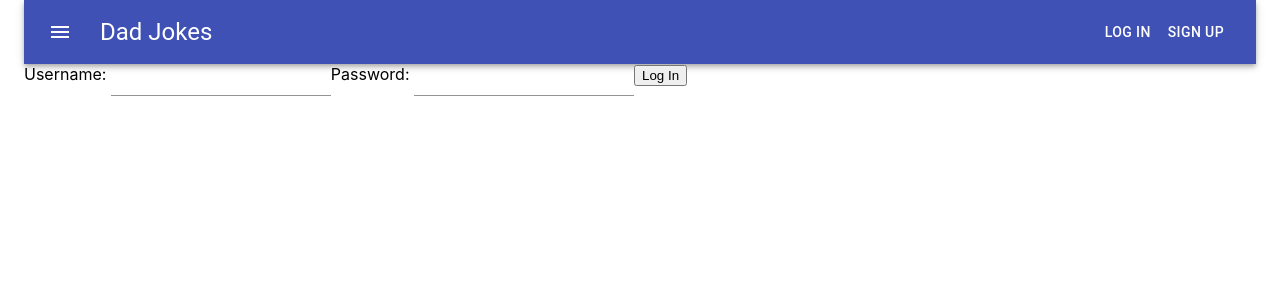
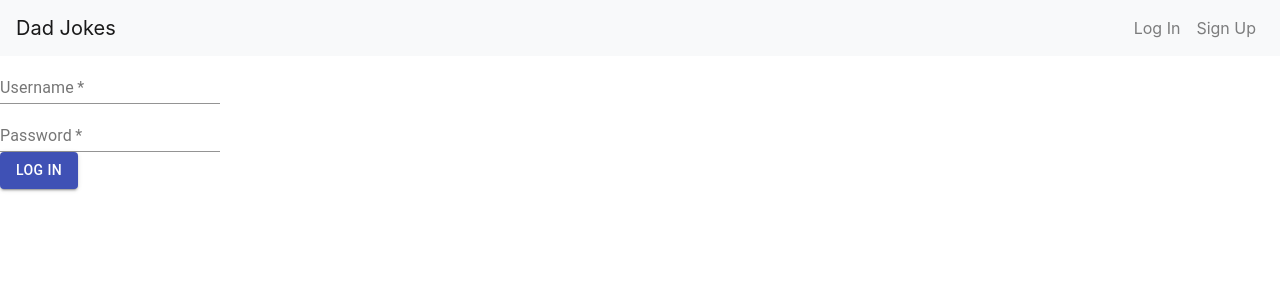
Before and after one commit to bvneilson/Front-End, a React (Create React App) app: page /login in a window 1280 px wide. Shown: the top 300 px of the page. Built offline with nearby package versions, Linux system fonts and the light colour scheme.

Commit message:
Redirects file for netlify, swap to reactstrap, creating login/signup

```diff
--- a/package.json
+++ b/package.json
@@ -8,10 +8,12 @@
     "@testing-library/jest-dom": "^4.2.4",
     "@testing-library/react": "^9.3.2",
     "@testing-library/user-event": "^7.1.2",
+    "bootstrap": "^4.4.1",
     "react": "^16.12.0",
     "react-dom": "^16.12.0",
     "react-router-dom": "^5.1.2",
-    "react-scripts": "3.3.0"
+    "react-scripts": "3.3.0",
+    "reactstrap": "^8.2.0"
   },
   "scripts": {
     "start": "react-scripts start",
--- a/src/App.css
+++ b/src/App.css
@@ -27,11 +27,7 @@
   color: #61dafb;
 }
 
-@keyframes App-logo-spin {
-  from {
-    transform: rotate(0deg);
-  }
-  to {
-    transform: rotate(360deg);
-  }
+a {
+  color: inherit;
+  text-decoration: none;
 }
--- a/src/App.js
+++ b/src/App.js
@@ -1,19 +1,16 @@
 import React from 'react';
 import { Route } from 'react-router-dom';
-import { makeStyles } from '@material-ui/core/styles';
 import './App.css';
-import Container from '@material-ui/core/Container';
-
 
 import Header from './components/Header.js';
 import Login from './components/Login.js';
 
 function App() {
   return (
-    <Container className="App">
+    <div className="App">
       <Header />
       <Route path="/login" component={Login} />
-    </Container>
+    </div>
   );
 }
 
--- a/src/components/Header.js
+++ b/src/components/Header.js
@@ -1,40 +1,28 @@
-import React from 'react';
-import { makeStyles } from '@material-ui/core/styles';
-import AppBar from '@material-ui/core/AppBar';
-import Toolbar from '@material-ui/core/Toolbar';
-import Typography from '@material-ui/core/Typography';
-import Button from '@material-ui/core/Button';
-import IconButton from '@material-ui/core/IconButton';
-import MenuIcon from '@material-ui/icons/Menu';
+import React, { useState } from 'react';
+import { Link } from 'react-router-dom';
+import {Collapse, Navbar, NavbarToggler, Nav, NavItem} from 'reactstrap';
 
-const useStyles = makeStyles(theme => ({
-  root: {
-    flexGrow: 1,
-  },
-  menuButton: {
-    marginRight: theme.spacing(2),
-  },
-  title: {
-    flexGrow: 1,
-  },
-}));
 
 const Header = () => {
-  const classes = useStyles();
+  const [isOpen, setIsOpen] = useState(false);
+
+  const toggle = () => setIsOpen(!isOpen);
 
   return (
-    <AppBar position="static">
-      <Toolbar>
-        <IconButton edge="start" className={classes.menuButton} color="inherit" aria-label="menu">
-          <MenuIcon />
-        </IconButton>
-        <Typography variant="h5" className={classes.title}>
-          Dad Jokes
-        </Typography>
-        <Button color="inherit">Log In</Button>
-        <Button color="inherit">Sign Up</Button>
-      </Toolbar>
-    </AppBar>
+    <Navbar color="light" light expand="md">
+      <Link to="/" className="navbar-brand">Dad Jokes</Link>
+      <NavbarToggler onClick={toggle} />
+      <Collapse isOpen={isOpen} navbar>
+        <Nav className="rightNav ml-auto" navbar>
+          <NavItem>
+            <Link to="/login" className="nav-link">Log In</Link>
+          </NavItem>
+          <NavItem>
+            <Link to="/signup" className="nav-link">Sign Up</Link>
+          </NavItem>
+        </Nav>
+      </Collapse>
+    </Navbar>
   )
 }
 
--- a/src/components/Login.js
+++ b/src/components/Login.js
@@ -1,13 +1,19 @@
 import React, { useState } from 'react';
 import { makeStyles } from '@material-ui/core/styles';
+import FormLabel from '@material-ui/core/FormLabel';
 import TextField from '@material-ui/core/TextField';
+import Button from '@material-ui/core/Button';
+import Grid from '@material-ui/core/Grid';
 
 const useStyles = makeStyles(theme => ({
   root: {
-    '& > *': {
-      margin: theme.spacing(1),
-      width: 200,
-    },
+    flexGrow: 1,
+  },
+  grid: {
+    textAlign: 'center',
+  },
+  control: {
+    padding: theme.spacing(2),
   },
 }));
 
@@ -25,14 +31,27 @@ const Login = () => {
     })
   }
 
+  const handleLogin = e => {
+    e.preventDefault();
+
+  }
+
   return (
-    <form>
-      <label htmlFor="username">Username: </label>
-      <TextField id="standard-basic" type="text" name="username" value={credentials.username} onChange={handleChange} />
-      <label htmlFor="password">Password: </label>
-      <TextField id="standard-basic" type="text" name="password" value={credentials.password} onChange={handleChange} />
-      <input type="submit" value="Log In" />
-    </form>
+    <Grid container spacing={3}>
+      <Grid item xs={12}>
+        <form className={classes.root} noValidate autoComplete="off">
+          <div>
+            <TextField required id="standard-required" type="text" label="Username" name="username" value={credentials.username} onChange={handleChange} />
+          </div>
+          <div>
+            <TextField required id="standard-required" type="text" label="Password" name="password" value={credentials.password} onChange={handleChange} />
+          </div>
+          <Button variant="contained" color="primary" onClick={handleLogin}>
+            Log In
+          </Button>
+        </form>
+      </Grid>
+    </Grid>
   )
 }
 
--- a/src/index.js
+++ b/src/index.js
@@ -1,5 +1,6 @@
 import React from 'react';
 import ReactDOM from 'react-dom';
+import 'bootstrap/dist/css/bootstrap.min.css';
 import './index.css';
 import App from './App';
 
```
Also changed, not shown: 2 other files (tests, documents, lock files or other folders).
